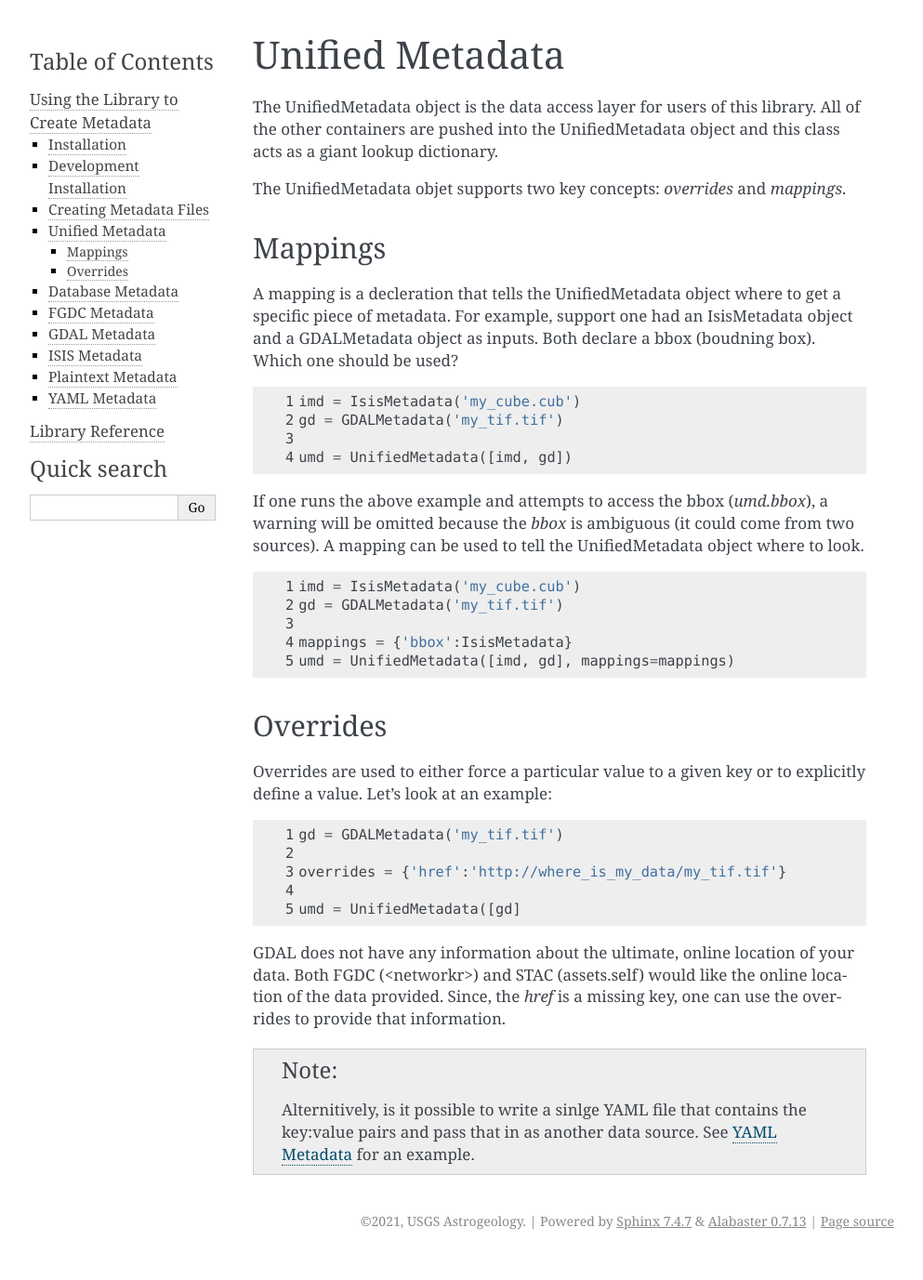
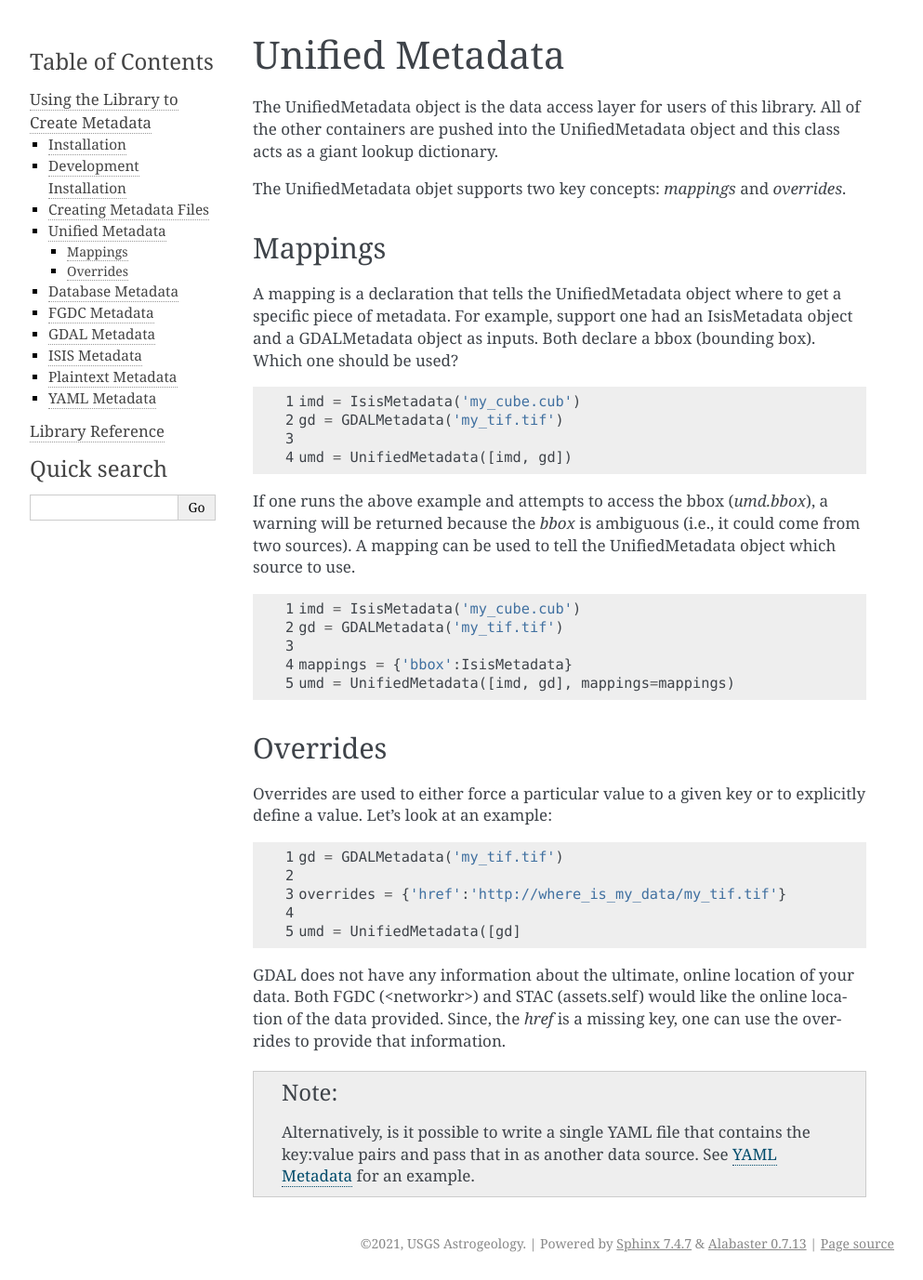
Before and after one commit to mahunter14/automated-metadata-generation, a Sphinx documentation site: the page built from docs/source/making_metadata/unifiedmetadata.rst, in a window 1280 px wide. Shown: the whole page at 93% size, without its empty margins (148-1141 px from the left). Built offline with Sphinx 7.4.7, drawn with Linux system fonts in a browser that asks for light colours; before the commit the page ends 1353 px from its top, so only the background shows below that.

Commit message:
Update unifiedmetadata.rst (#6)
* Update unifiedmetadata.rst

* Update unifiedmetadata.rst

```diff
--- a/docs/source/making_metadata/unifiedmetadata.rst
+++ b/docs/source/making_metadata/unifiedmetadata.rst
@@ -3,11 +3,11 @@ Unified Metadata
 
 The UnifiedMetadata object is the data access layer for users of this library. All of the other containers are pushed into the UnifiedMetadata object and this class acts as a giant lookup dictionary.
 
-The UnifiedMetadata objet supports two key concepts: `overrides` and `mappings`.
+The UnifiedMetadata objet supports two key concepts: `mappings` and `overrides`.
 
 Mappings
 --------
-A mapping is a decleration that tells the UnifiedMetadata object where to get a specific piece of metadata. For example, support one had an IsisMetadata object and a GDALMetadata object as inputs. Both declare a bbox (boudning box). Which one should be used?
+A mapping is a declaration that tells the UnifiedMetadata object where to get a specific piece of metadata. For example, support one had an IsisMetadata object and a GDALMetadata object as inputs. Both declare a bbox (bounding box). Which one should be used?
 
 .. code-block:: python
     :linenos:
@@ -17,7 +17,7 @@ A mapping is a decleration that tells the UnifiedMetadata object where to get a
 
     umd = UnifiedMetadata([imd, gd])
 
-If one runs the above example and attempts to access the bbox (`umd.bbox`), a warning will be omitted because the `bbox` is ambiguous (it could come from two sources). A mapping can be used to tell the UnifiedMetadata object where to look.
+If one runs the above example and attempts to access the bbox (`umd.bbox`), a warning will be returned because the `bbox` is ambiguous (i.e., it could come from two sources). A mapping can be used to tell the UnifiedMetadata object which source to use.
 
 .. code-block:: python
   :linenos:
@@ -44,4 +44,4 @@ Overrides are used to either force a particular value to a given key or to expli
 GDAL does not have any information about the ultimate, online location of your data. Both FGDC (<networkr>) and STAC (assets.self) would like the online location of the data provided. Since, the `href` is a missing key, one can use the overrides to provide that information.
 
 .. note::
-  Alternitively, is it possible to write a sinlge YAML file that contains the key:value pairs and pass that in as another data source. See :ref:`user_yamlmetadata` for an example.
+  Alternatively, is it possible to write a single YAML file that contains the key:value pairs and pass that in as another data source. See :ref:`user_yamlmetadata` for an example.
```
